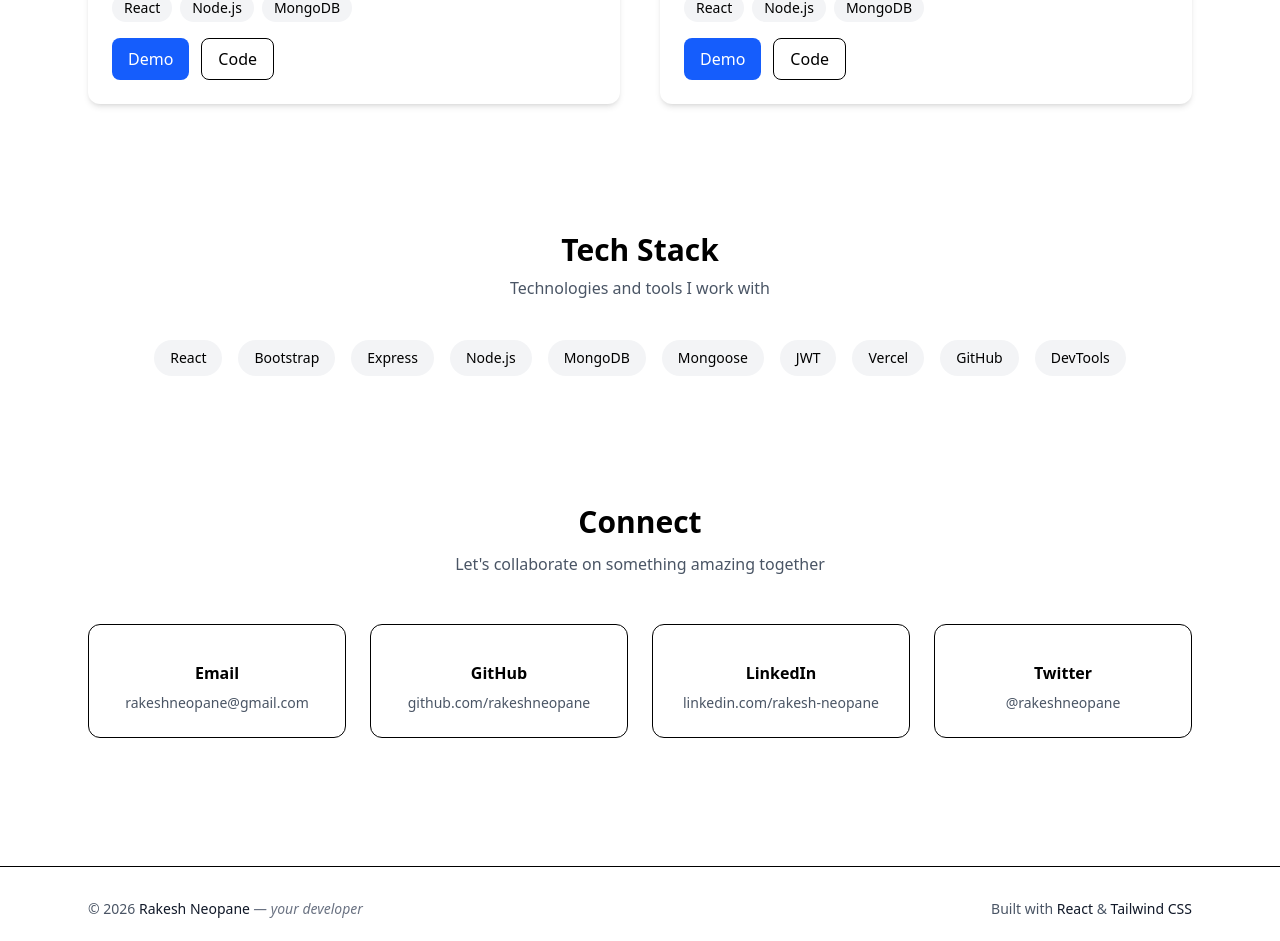
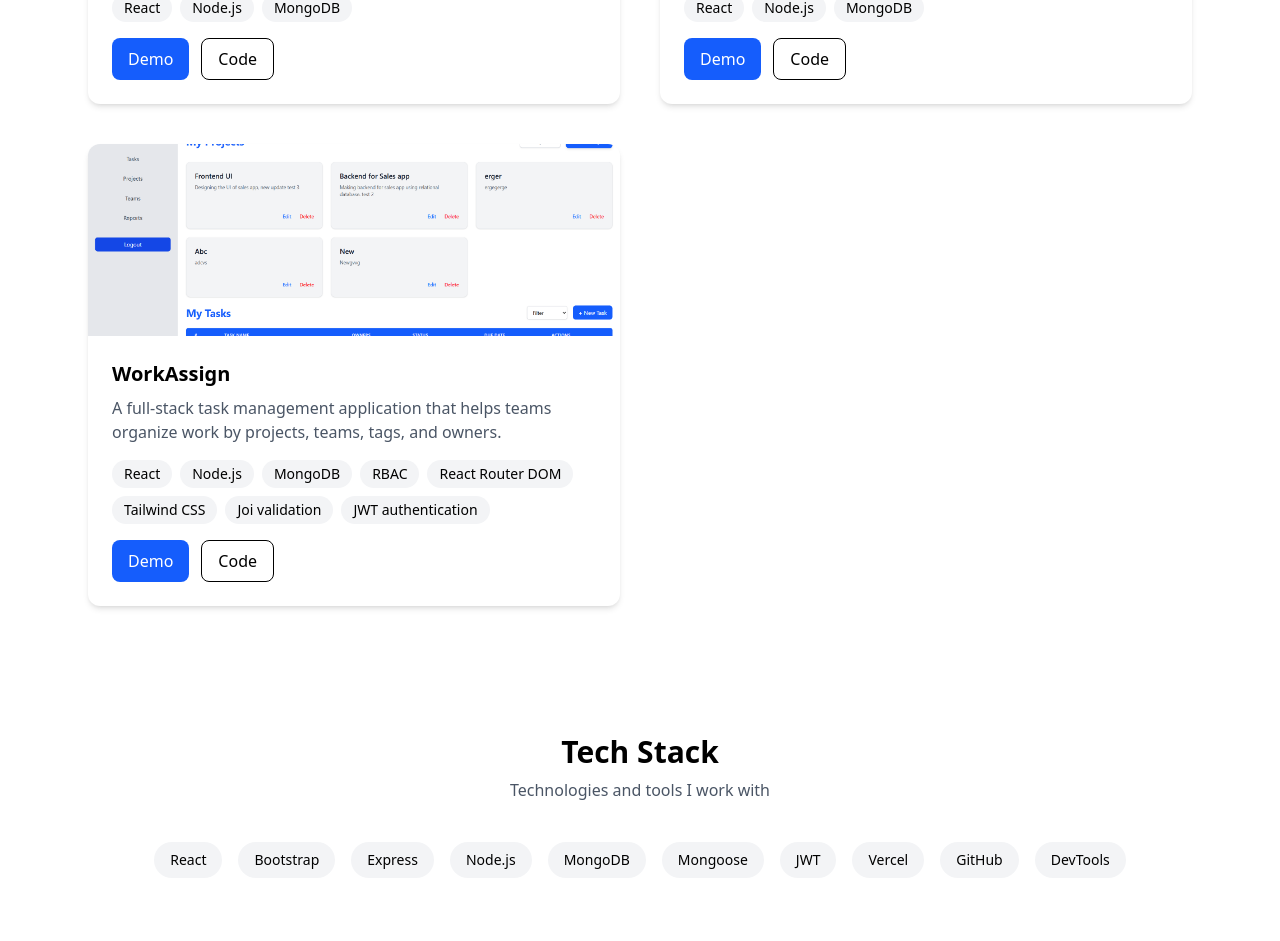
Before and after one commit to Rakeshneopane/portfolio, a React (Vite) app: page / in a window 1280 px wide. Shown: the part 1191-2132 px from the top of the page. Built offline with nearby package versions, Linux system fonts and the light colour scheme.

Commit message:
chore: Add workAssign Project

```diff
--- a/src/pages/Projects.jsx
+++ b/src/pages/Projects.jsx
@@ -1,5 +1,6 @@
 import merzeImage from "../assets/merze-image.png";
 import anvayaImage from "../assets/anvaya-image.png";
+import workAssignImage from "../assets/workAssign-image.png"
 
 function ProjectCard({ title, image, description, tech, demo, loom, github }) {
   return (
@@ -66,6 +67,17 @@ export default function Projects() {
           loom = {"https://www.loom.com/share/01ec0a872c6f4316ad0ecd71b48de80c"}
           github = {"https://github.com/Rakeshneopane/CRM-frontend.git"}
         />
+
+        <ProjectCard
+          title="WorkAssign"
+          image={workAssignImage}
+          description="A full-stack task management application that helps teams organize work by projects, teams, tags, and owners."
+          tech={["React", "Node.js", "MongoDB"," RBAC", "React Router DOM", "Tailwind CSS", "Joi validation", "JWT authentication"]}
+          demo={"https://work-assign-frontend.vercel.app/"}
+          loom = {""}
+          github = {"https://github.com/Rakeshneopane/workAssign-frontend"}
+        />
+
       </div>
     </section>
   );
```
Also changed, not shown: src/assets/workAssign-image.png (added).
